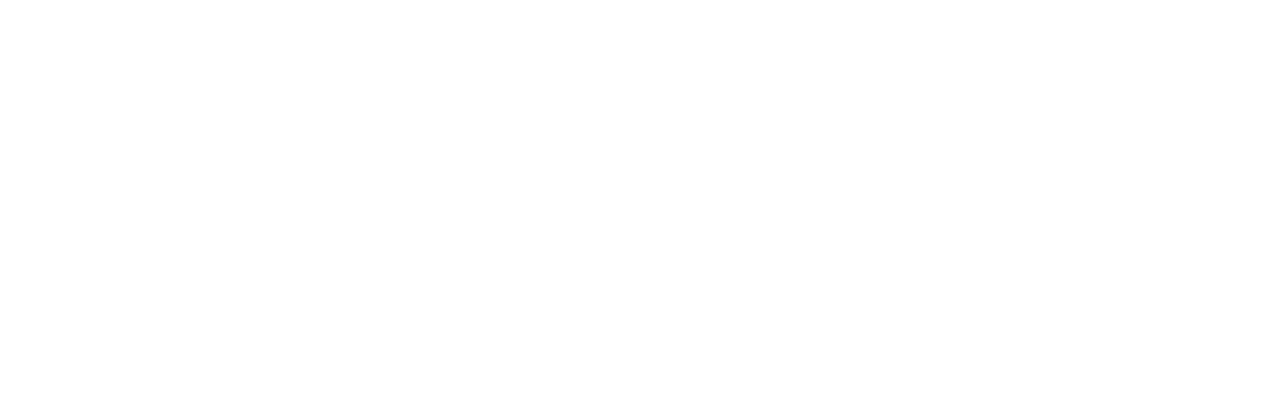
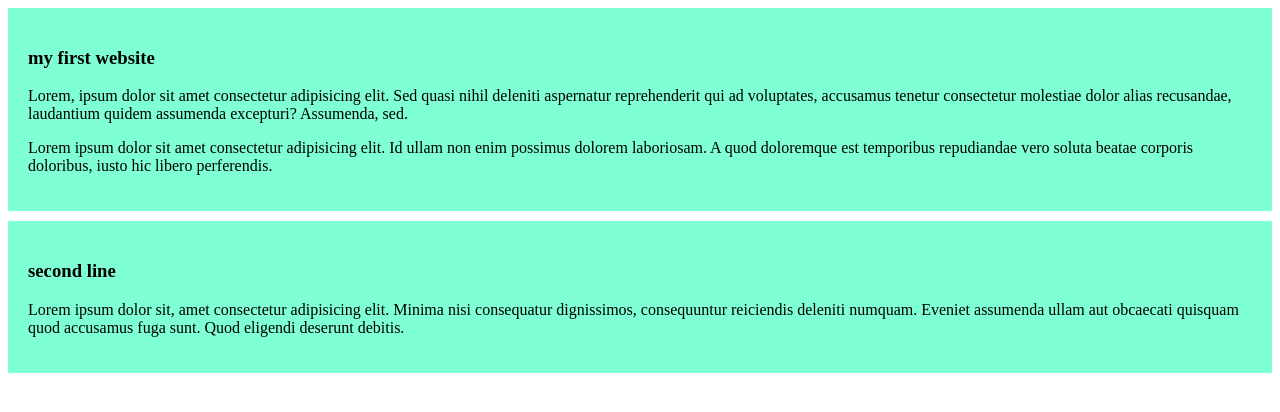
Before and after one commit to arafhasan1/my-first-github-repo, a plain HTML site: page index.html in a window 1280 px wide. Drawn offline with Linux system fonts and the light colour scheme.

Commit message:
added the first blog

```diff
--- a/index.html
+++ b/index.html
@@ -4,8 +4,19 @@
     <meta charset="UTF-8">
     <meta name="viewport" content="width=device-width, initial-scale=1.0">
     <title>My first ever GitHub repo</title>
+    <link rel="stylesheet" href="styles/blog.css">
 </head>
 <body>
-
+    <div>
+        <h3>my first website</h3>
+        <p>
+            Lorem, ipsum dolor sit amet consectetur adipisicing elit. Sed quasi nihil deleniti aspernatur reprehenderit qui ad voluptates, accusamus tenetur consectetur molestiae dolor alias recusandae, laudantium quidem assumenda excepturi? Assumenda, sed.
+        </p>
+        <p>Lorem ipsum dolor sit amet consectetur adipisicing elit. Id ullam non enim possimus dolorem laboriosam. A quod doloremque est temporibus repudiandae vero soluta beatae corporis doloribus, iusto hic libero perferendis.</p>
+    </div>
+    <div>
+        <h3>second line </h3>
+        <p>Lorem ipsum dolor sit, amet consectetur adipisicing elit. Minima nisi consequatur dignissimos, consequuntur reiciendis deleniti numquam. Eveniet assumenda ullam aut obcaecati quisquam quod accusamus fuga sunt. Quod eligendi deserunt debitis.</p>
+    </div>
 </body>
 </html>
--- /dev/null
+++ b/styles/blog.css
@@ -0,0 +1,5 @@
+div{
+    background-color: aquamarine;
+    padding: 20px;
+    margin-bottom: 10px;
+}
```
